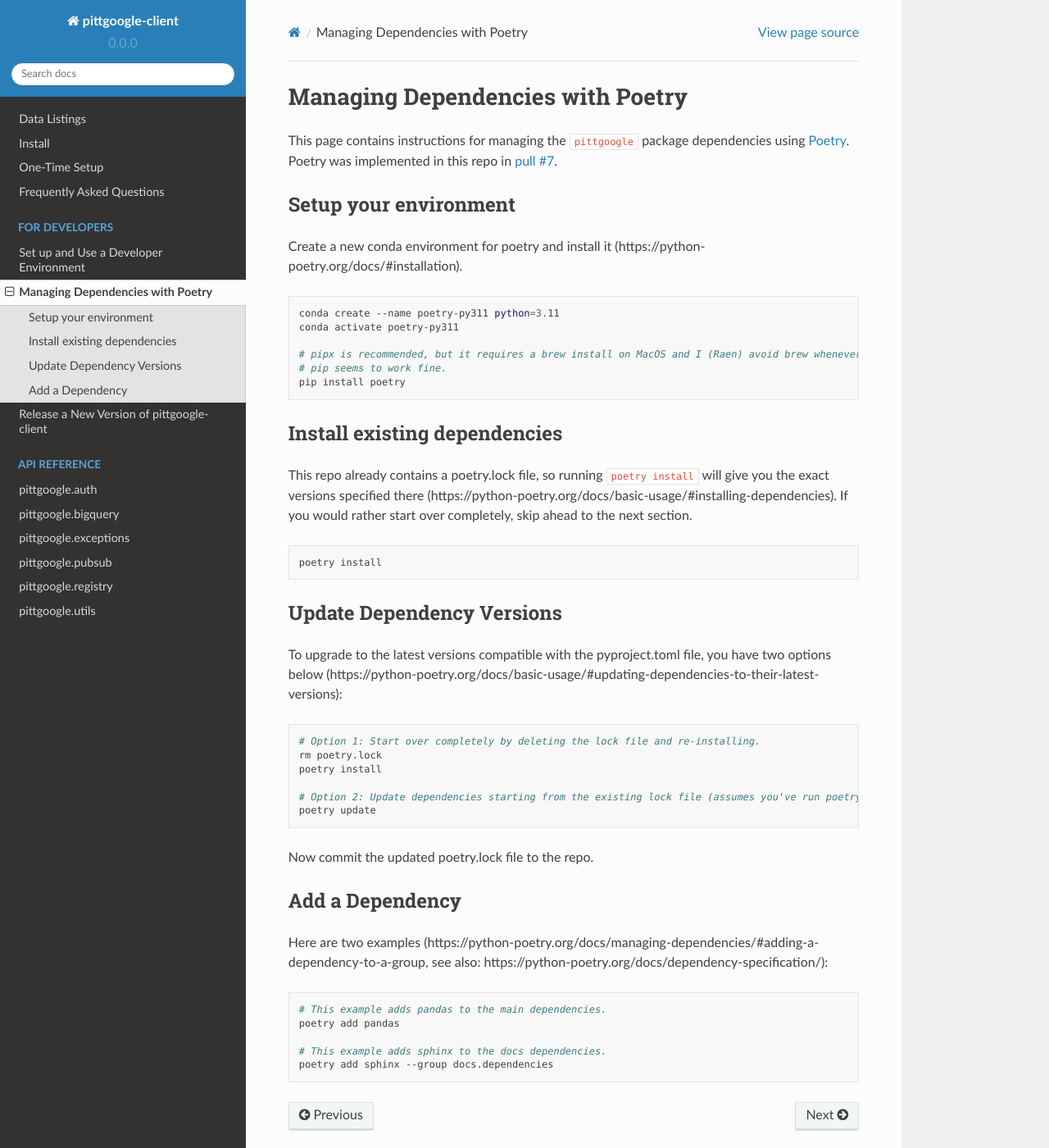
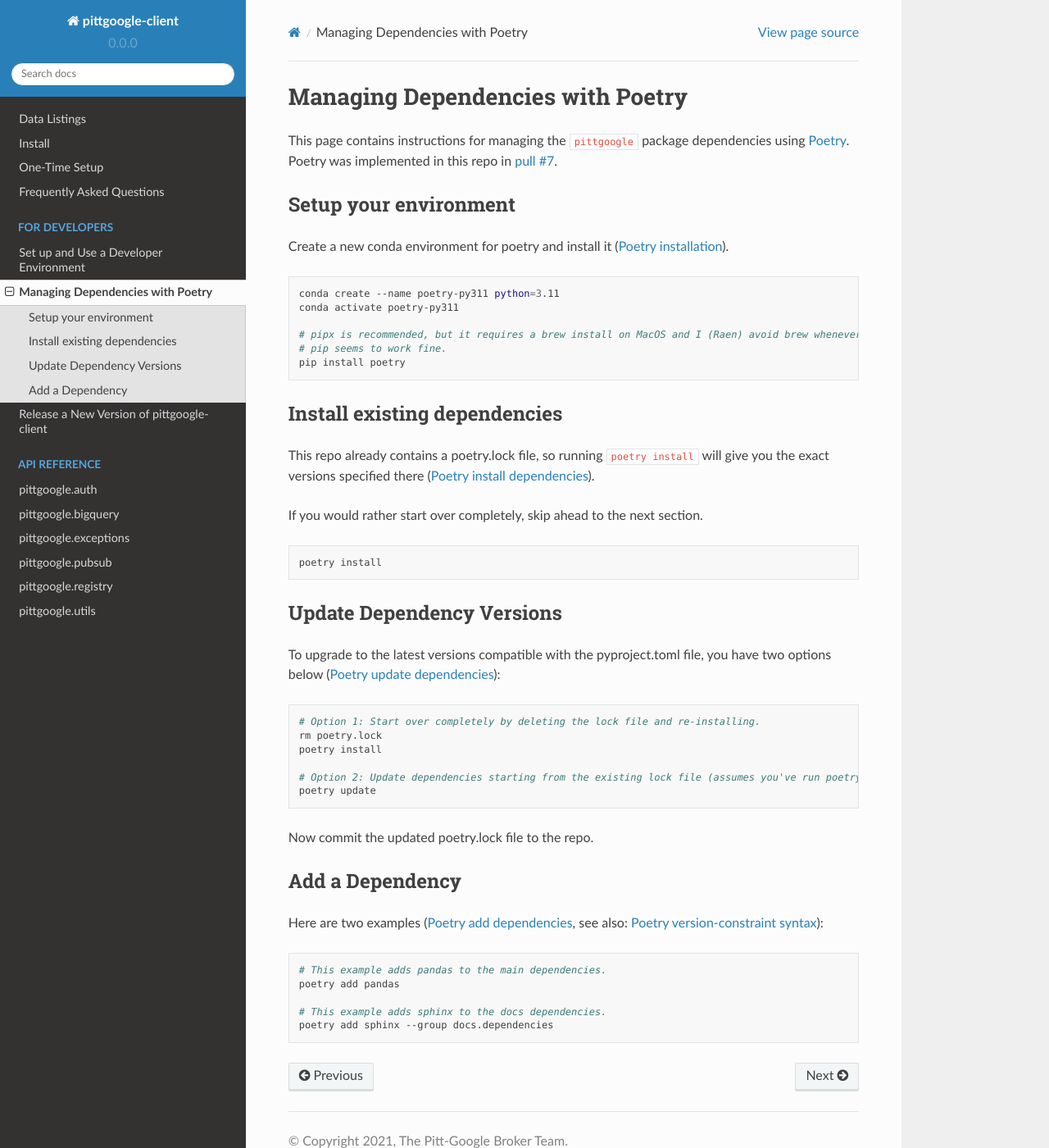
Before and after one commit to mwvgroup/pittgoogle-client, a Sphinx documentation site: the page built from docs/source/for-developers/manage-dependencies-poetry.md, in a window 1280 px wide and 1400 px high. Shown: the whole window at 82% size. Built offline with Sphinx 7.4.7 and the Read the Docs theme 2.0.0, drawn with Linux system fonts in a browser that asks for light colours.

Commit message:
fix codacy issues

````diff
--- a/docs/source/for-developers/manage-dependencies-poetry.md
+++ b/docs/source/for-developers/manage-dependencies-poetry.md
@@ -19,7 +19,8 @@
 ## Install existing dependencies
 
 This repo already contains a poetry.lock file, so running `poetry install` will give you
-the exact versions specified there (https://python-poetry.org/docs/basic-usage/#installing-dependencies).
+the exact versions specified there ([Poetry install dependencies](https://python-poetry.org/docs/basic-usage/#installing-dependencies)).
+
 If you would rather start over completely, skip ahead to the next section.
 
 ```bash
@@ -29,8 +30,7 @@
 ## Update Dependency Versions
 
 To upgrade to the latest versions compatible with the pyproject.toml file, you have two options below
-(https://python-poetry.org/docs/basic-usage/#updating-dependencies-to-their-latest-versions):
-
+([Poetry update dependencies](https://python-poetry.org/docs/basic-usage/#updating-dependencies-to-their-latest-versions)):
 
 ```bash
 # Option 1: Start over completely by deleting the lock file and re-installing.
@@ -46,8 +46,8 @@
 ## Add a Dependency
 
 Here are two examples
-(https://python-poetry.org/docs/managing-dependencies/#adding-a-dependency-to-a-group,
-see also: https://python-poetry.org/docs/dependency-specification/):
+([Poetry add dependencies](https://python-poetry.org/docs/managing-dependencies/#adding-a-dependency-to-a-group),
+see also: [Poetry version-constraint syntax](https://python-poetry.org/docs/dependency-specification/)):
 
 ```bash
 # This example adds pandas to the main dependencies.
````
Also changed, not shown: other parts of docs/source/for-developers/manage-dependencies-poetry.md (+1 -1 lines), docs/source/for-developers/release-new-version.md (+2 -1 lines), docs/source/for-developers/setup-environment.md (+2 -1 lines).
